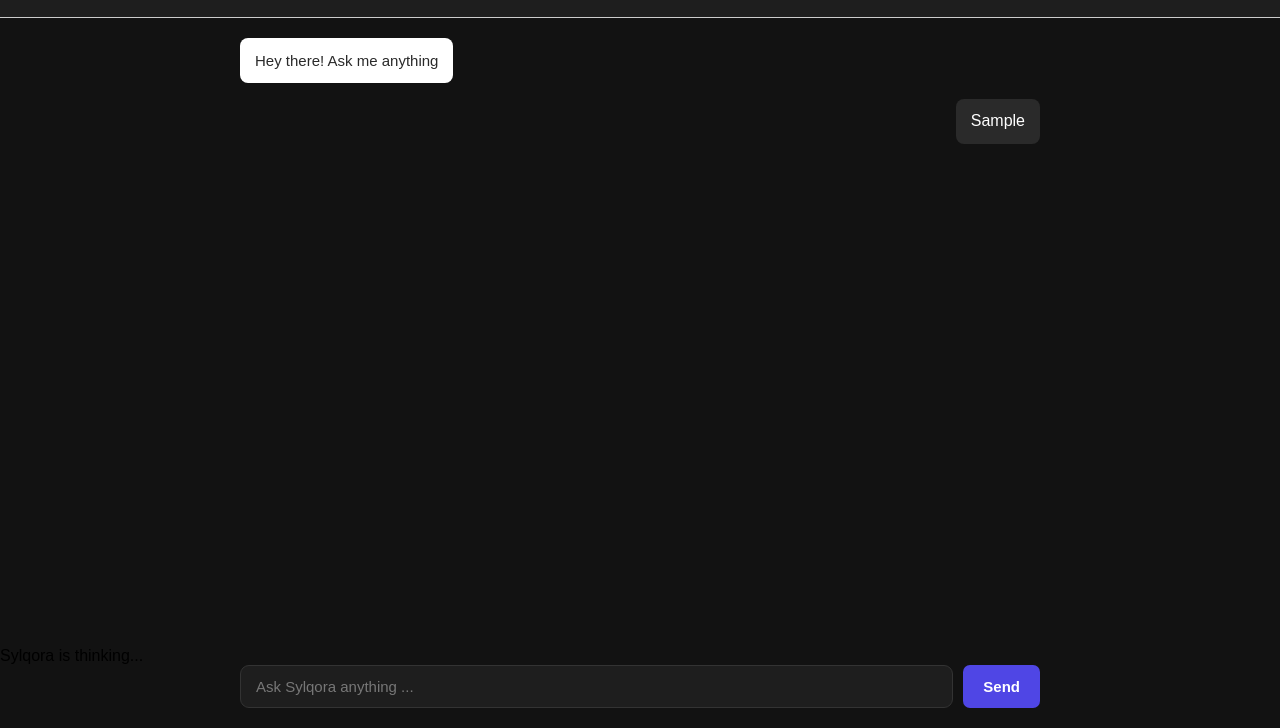
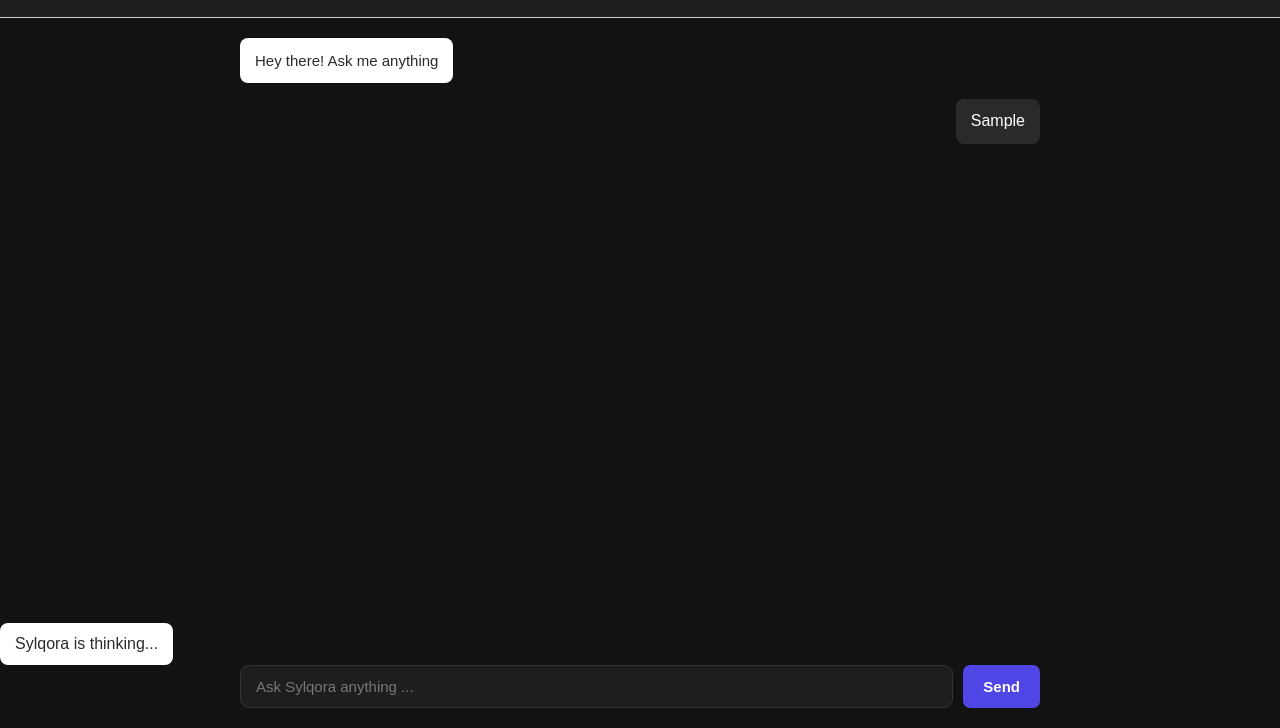
Before and after one commit to aliraza-glitch/Sylqora.AI, a website: page index.html in a window 1280 px wide. Both pictures are taken after typing "Sample" into the empty fields and a click on the button "Send". Shown: the part 72-800 px from the top of the page. Drawn offline with Linux system fonts and the light colour scheme; no server answers.

Commit message:
Correction of Css

```diff
--- a/style.css
+++ b/style.css
@@ -102,7 +102,7 @@ button:hover{
     font-size: 20px;
     margin: 20px;
 }
-.Thinkin{
+.Thinking{
     display: none;
     background-color:white;
     color: #2a2a2a;
```
